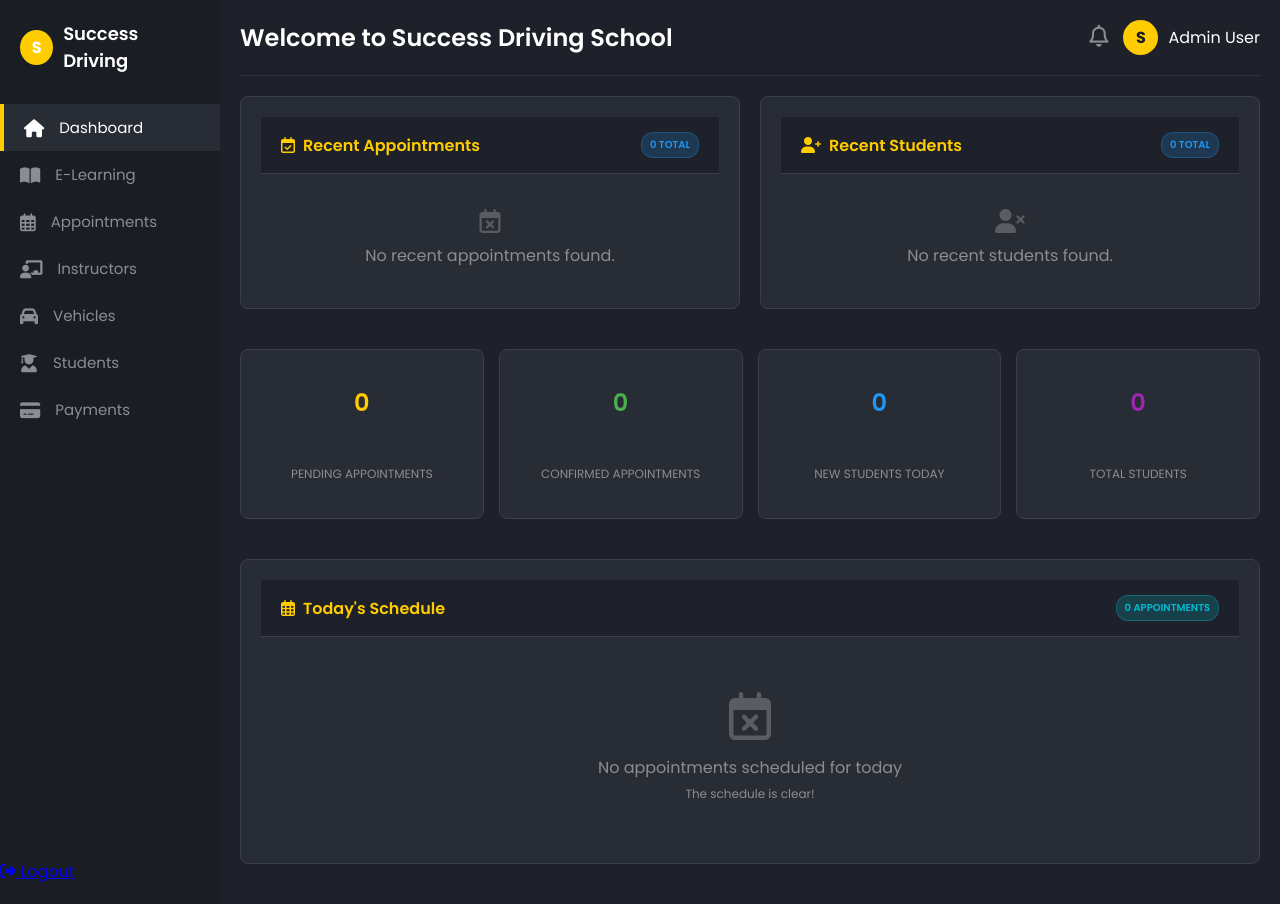
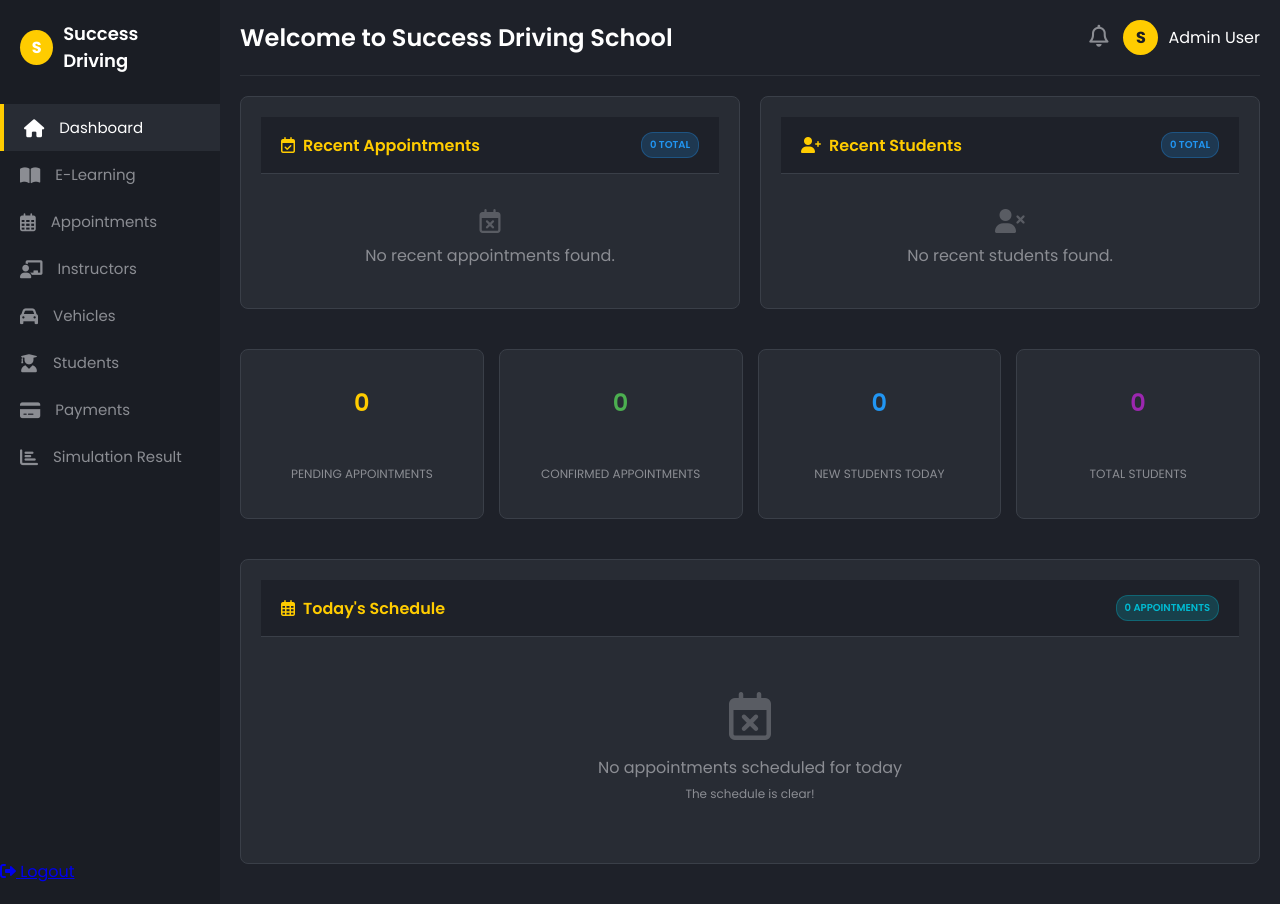
Before and after one commit to LeeDev428/driving-school-system, a PHP site: page /driving-school-system/admin/dashboard.php in a window 1280 px wide. Run offline with PHP 8.4, Linux system fonts and the light colour scheme; the visitor is signed in with stand-in values (Sample User, id 1); data that the repository does not hold is empty.

Commit message:
Update sidebar_menu.php

```diff
--- a/layouts/sidebar_menu.php
+++ b/layouts/sidebar_menu.php
@@ -34,6 +34,10 @@ if ($user_type == 'admin') {
         <i class="fas fa-credit-card"></i>
         <span>Payments</span>
     </a>
+       <a href="../admin/simulation_result.php" <?php if($current_page == "simulation_result.php") echo 'class="active"'; ?>>
+     <i class="fas fa-chart-bar"></i>
+     <span>Simulation Result</span>
+    </a>
     <?php
 } else {
     // User/Student menu
```
